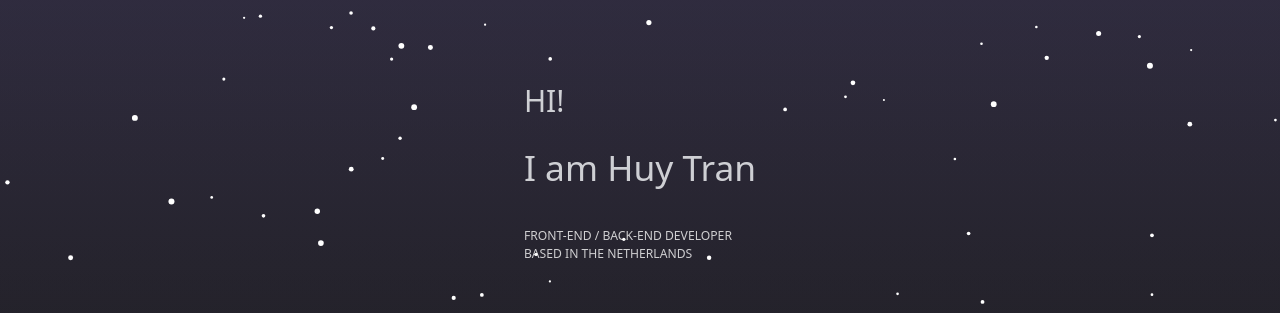
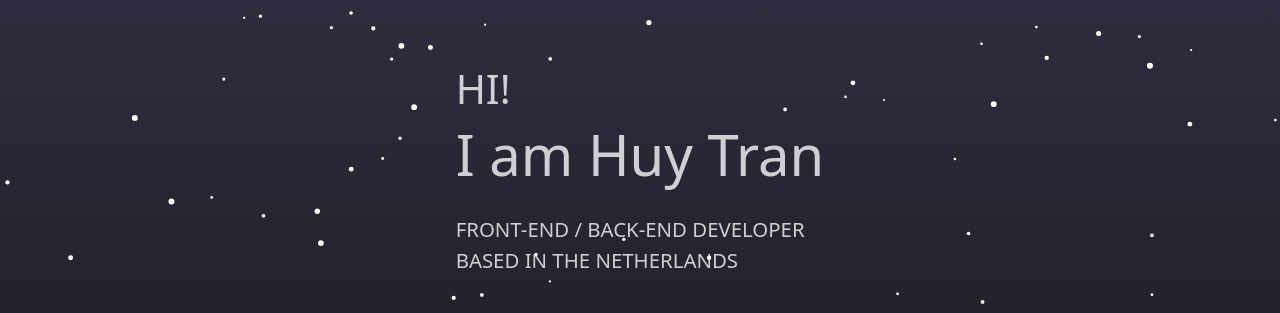
Before and after one commit to tranmani/portfolio, a Next.js app: page / in a window 1280 px wide. Shown: the part 228-541 px from the top of the page. Built offline with nearby package versions, Linux system fonts and the light colour scheme.

Commit message:
fix hero text css

```diff
--- a/components/Sections/Hero.tsx
+++ b/components/Sections/Hero.tsx
@@ -5,13 +5,13 @@ const Hero: React.FC = () => {
       id="hero">
       <div className="grow-1">
         <h1 className="bold mb-4 text-4xl text-slate-800 opacity-80 dark:text-slate-50">
-          <span className="mb-[calc(1px_+_(27_-_4)*((100vw-200px)/(1300-300)))] block text-[calc(30px_+_(30_-_30)*((100vw_-_200px)/(1300_-_300)))] font-[500]">
+          <span className="mb-[calc(1px_+_(27_-_4)*((100vw-200px)/(1300-300)))] block text-[calc(30px_+_(40_-_30)*((100vw_-_200px)/(1300_-_300)))] font-[500]">
             HI!
           </span>
-          <span className="mb-0, block text-[calc(30px_+_(35_-_30)*((100vw_-_200px)/(1300_-_300)))]">I am Huy Tran</span>
+          <span className="mb-0, block text-[calc(40px_+_(45_-_30)*((100vw_-_200px)/(1300_-_300)))]">I am Huy Tran</span>
         </h1>
         <br />
-        <p className="spacing-[calc(1px_+_(7_-_1)*((100vw_-_200px)/(1300_-_300)))] text-[calc(10px_+_(12_-_10)*((100vw_-_200px)/(1300_-_300)))] uppercase opacity-80">
+        <p className="spacing-[calc(1px_+_(7_-_1)*((100vw_-_200px)/(1300_-_300)))] text-[calc(15px_+_(15_-_10)*((100vw_-_200px)/(1300_-_300)))] uppercase opacity-80">
           front-end / back-end developer
           <br />
           based in the netherlands
```
